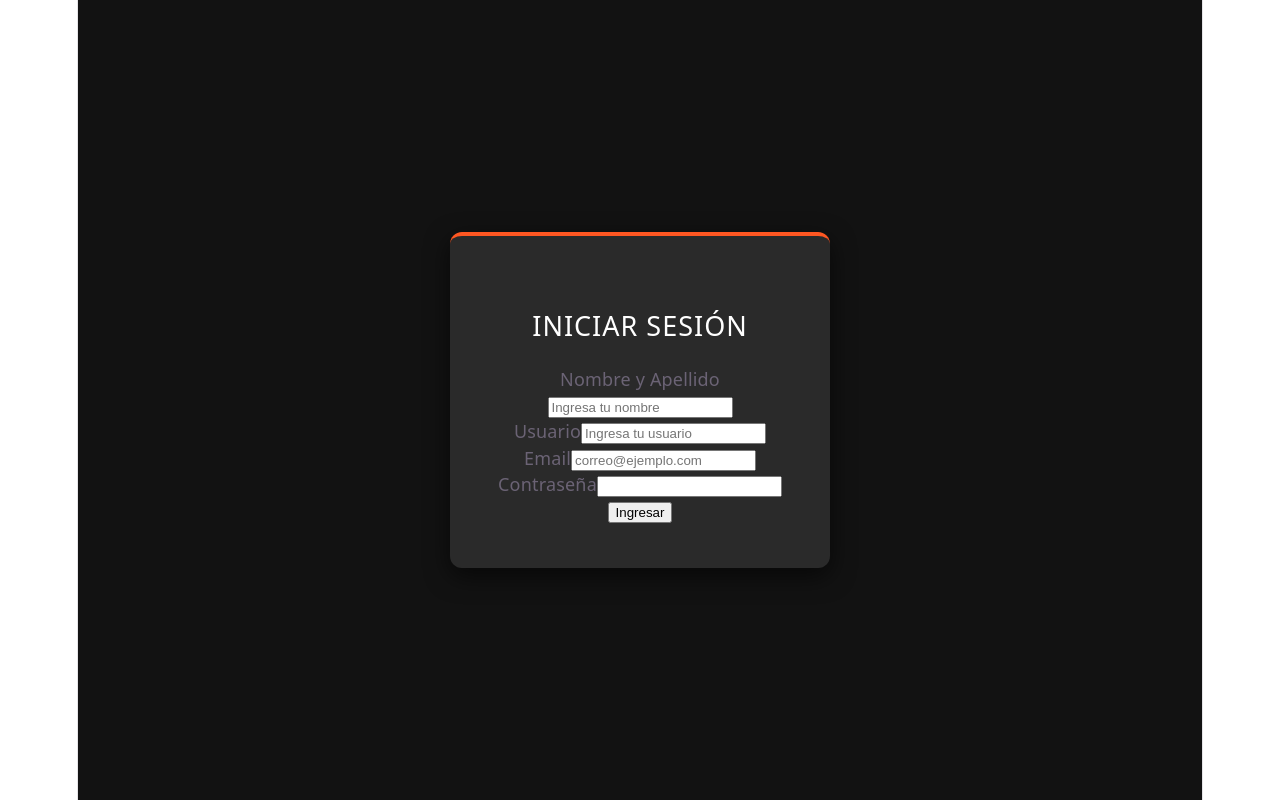
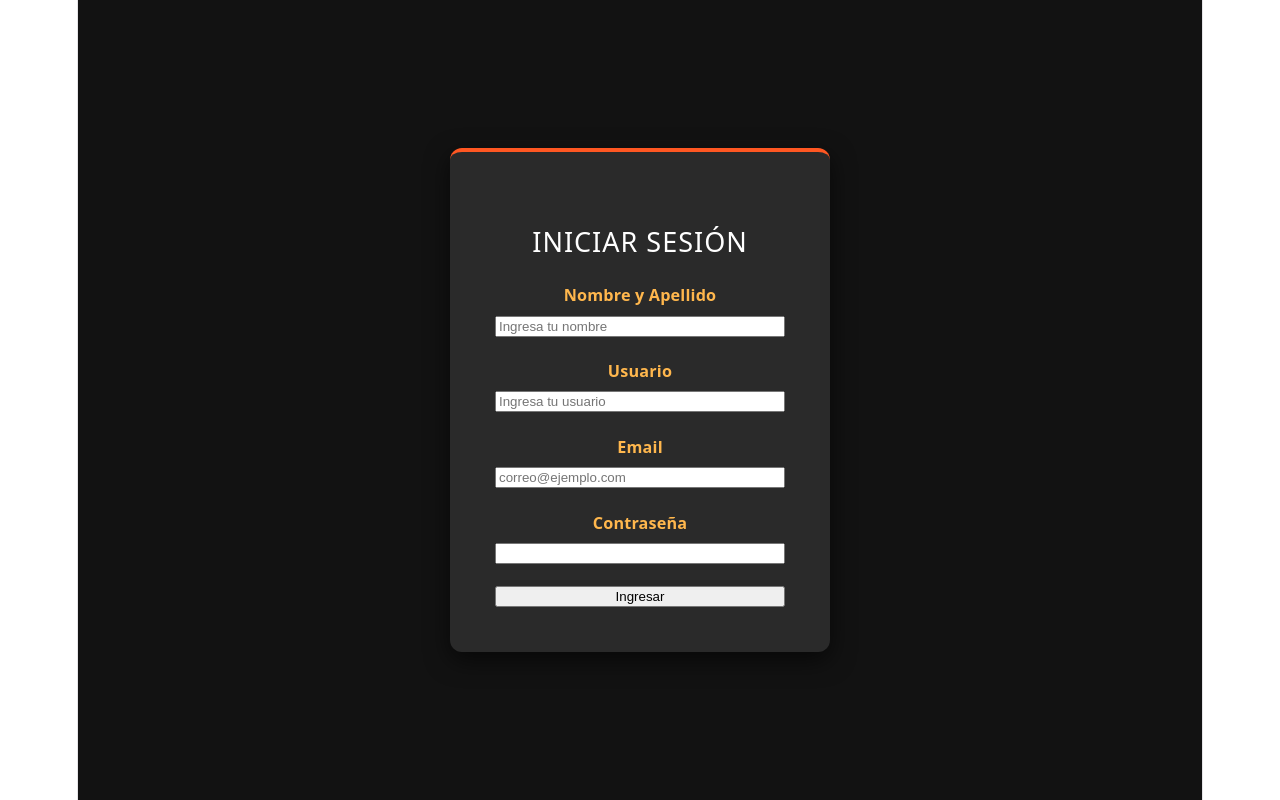
Before and after one commit to mateobaudracco22/ImpactoFitness, a React (Vite) app: page /login in a window 1280 px wide. Built offline with nearby package versions, Linux system fonts and the light colour scheme.

Commit message:
Separaciones y estilización de titulos

```diff
--- a/src/estilos/login.css
+++ b/src/estilos/login.css
@@ -24,3 +24,21 @@
     text-transform: uppercase;
     letter-spacing: 1px;
 }
+
+.formulario-login {
+    display: flex;
+    flex-direction: column;
+    gap: 1.2rem;
+}
+
+.campo {
+    display: flex;
+    flex-direction: column;
+    gap: 0.4rem;
+}
+
+.campo label {
+    font-size: 0.9rem;
+    color: #FFB74D;
+    font-weight: 600;
+}
```
